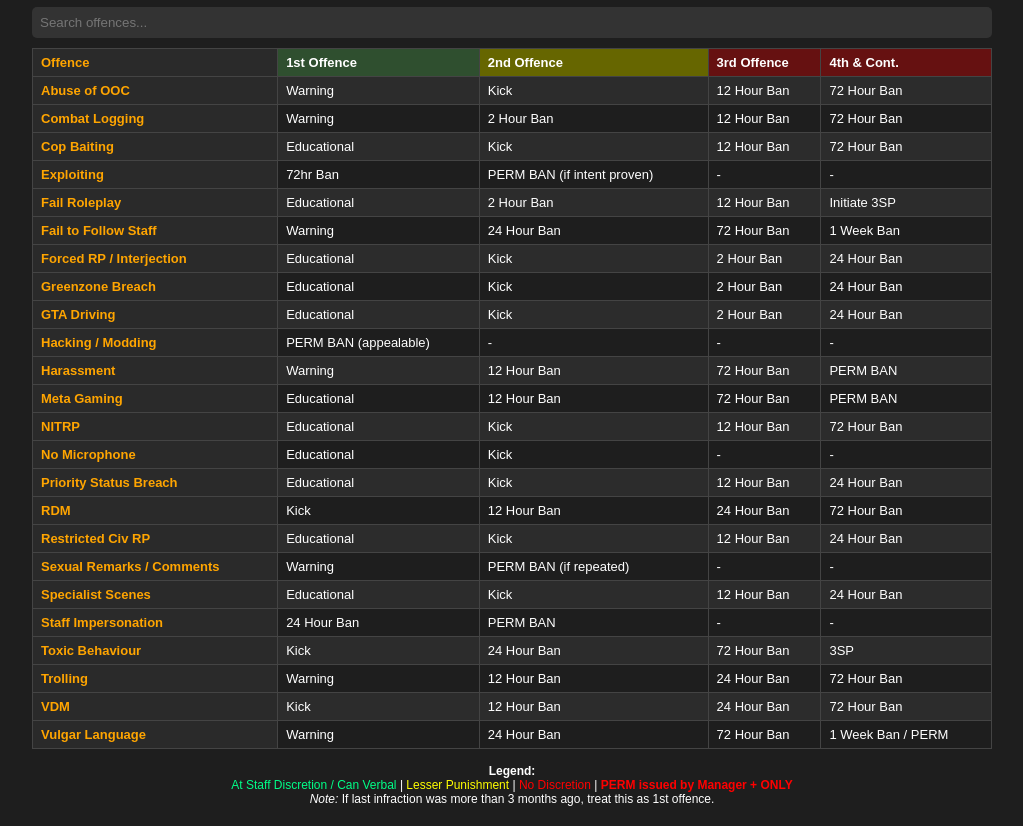
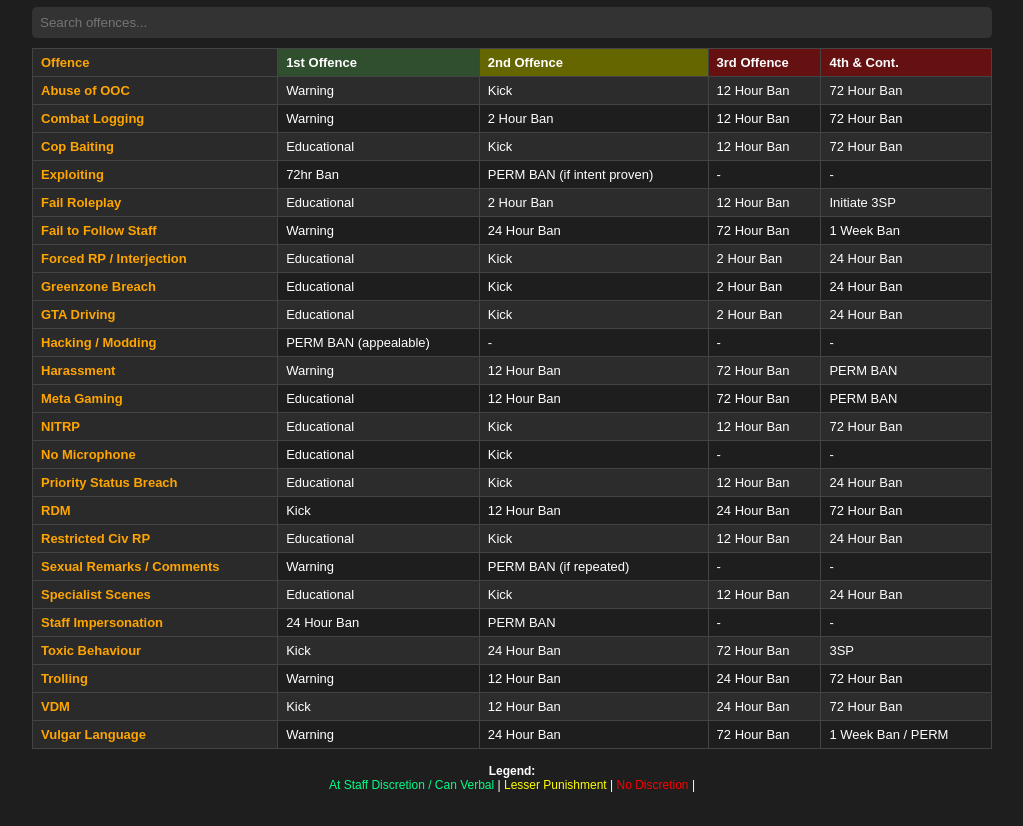
Before and after one commit to NZDurriez/PunishmentGuidelinesGuidebook, a plain HTML site: page index.html in a window 1280 px wide. Shown: the part 71-897 px from the top of the page, without its empty margins (128-1151 px from the left). Drawn offline with Linux system fonts and the light colour scheme.

Commit message:
Update index.html
removed parts from legend

```diff
--- a/index.html
+++ b/index.html
@@ -33,8 +33,6 @@
       <span class="legend-green">At Staff Discretion / Can Verbal</span> |
       <span class="legend-yellow">Lesser Punishment</span> |
       <span class="legend-red">No Discretion</span> |
-      <span class="legend-redbold">PERM issued by Manager + ONLY</span><br />
-      <span class="note">Note:</span> If last infraction was more than 3 months ago, treat this as 1st offence.
     </div>
   </div>
 
```
